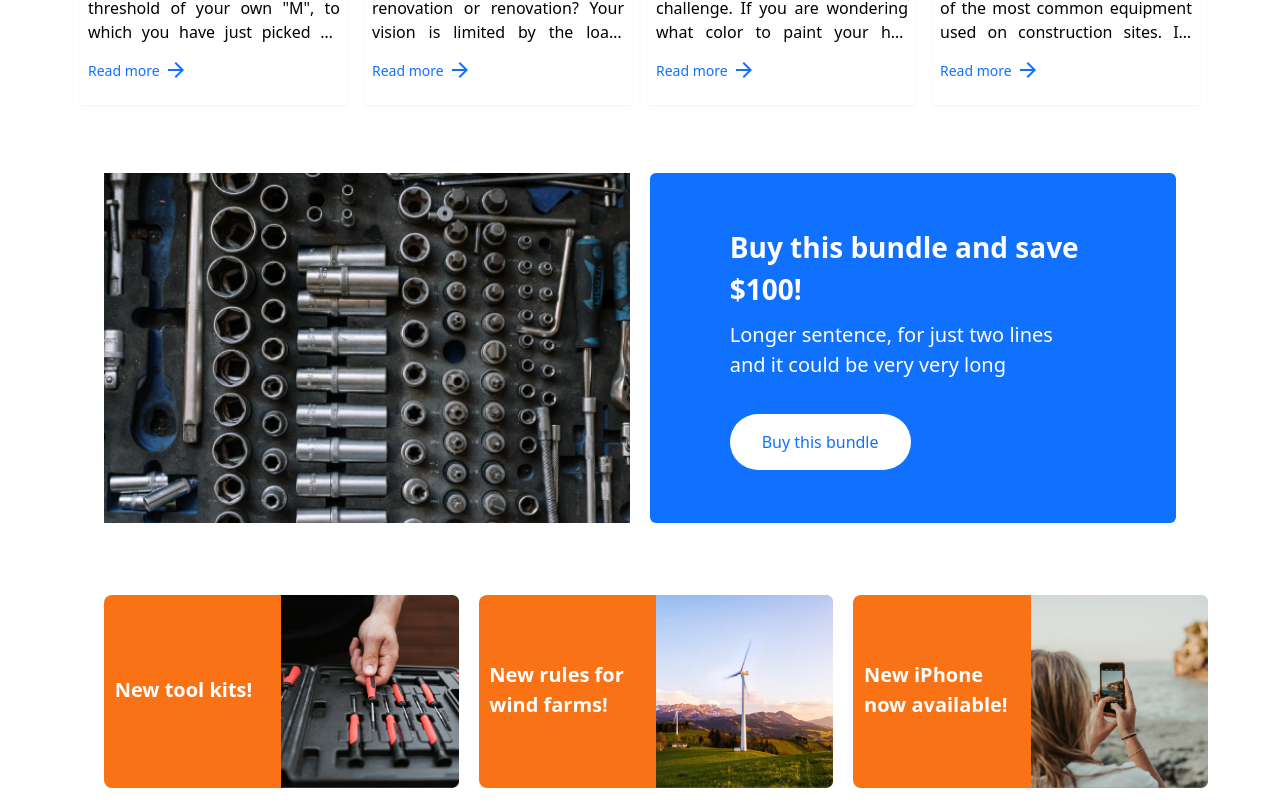
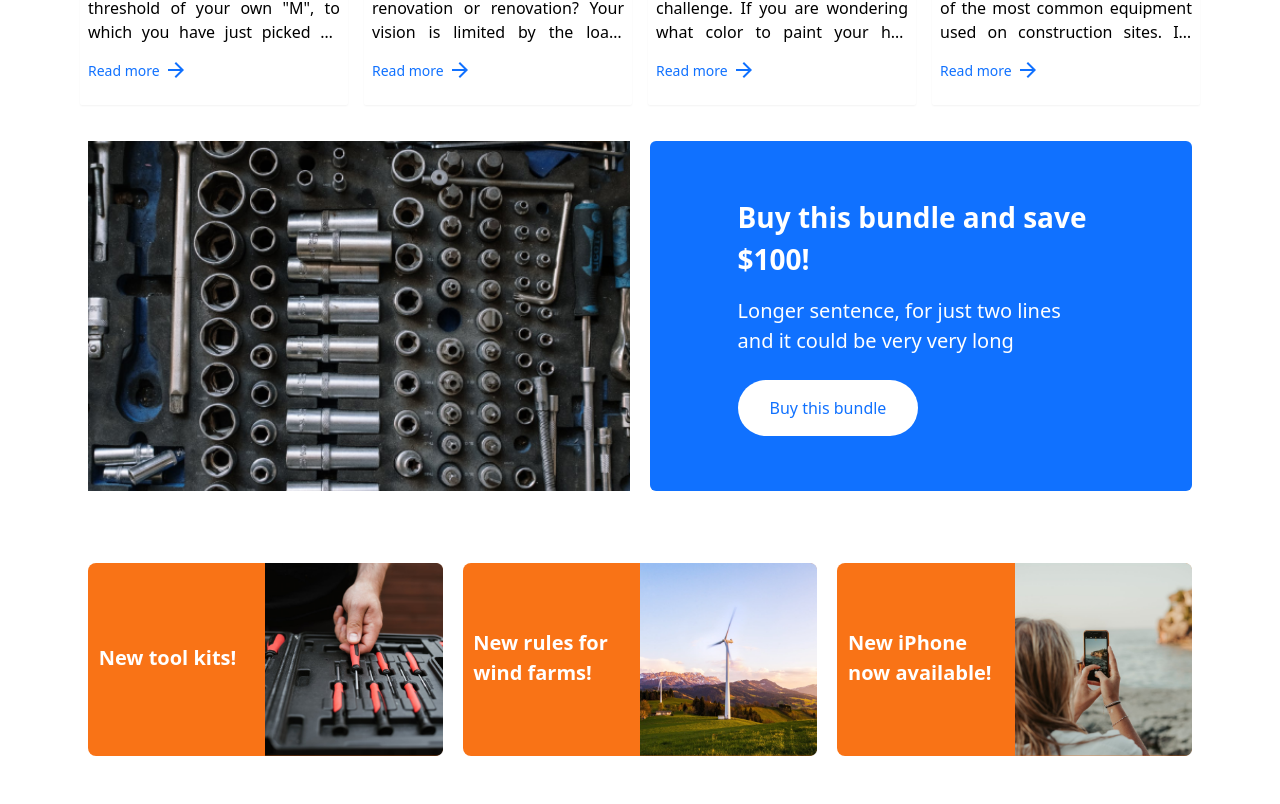
Before and after one commit to darshanbajgain/commerce-booster, a React (Vite) app: page / in a window 1280 px wide. Shown: the part 2116-2920 px from the top of the page. Built offline with nearby package versions, Linux system fonts and the light colour scheme.

Commit message:
style: css tsyled responsve made till middle ad boxes

```diff
--- a/src/component/AdBoxes/AdBoxes.jsx
+++ b/src/component/AdBoxes/AdBoxes.jsx
@@ -25,12 +25,10 @@ const AdBoxes = () => {
         }
     ]
     return (
-        <div className="flex flex-col items-center justify-center mt-[64px] md:grid grid-cols-2 lg:grid-cols-2 xl:grid-cols-3
-        gap-x-5 lg:mx-[88px]">
+        <div className="flex flex-col items-center justify-center mt-[64px]  md:grid grid-cols-2 lg:grid-cols-2 xl:grid-cols-3 lg:mx-[88px] gap-x-5">
 
             {
                 adObjects.map(ad => (
-                    //
                     <AdCard key={ad.id} ad={ad} />
                 ))
             }
--- a/src/component/AdBoxes/AdCard.jsx
+++ b/src/component/AdBoxes/AdCard.jsx
@@ -1,7 +1,7 @@
 
 export const AdCard = ({ad}) => {
     return (
-        <div  className="flex bg-orange-500 flex-row mx-[16px] mt-[8px] rounded-lg  md:w-[343px] lg:w-full
+        <div  className="flex bg-orange-500 flex-row mx-[16px] mt-[8px] rounded-lg lg:mx-0  md:w-[343px] lg:w-full
         transform transition-transform duration-300 ease-in-out hover:scale-105">
             <div className=" px-[24px] py-[64px] flex flex-col items-center  lg:w-1/2">
                 <div className=" text-white w-[124px] h-[62px] lg:w-[156px] xl:text-[20px] text-[16px] flex flex-col justify-center font-bold  ">
--- a/src/component/AdvertiseBox/AdvertiseBox.jsx
+++ b/src/component/AdvertiseBox/AdvertiseBox.jsx
@@ -1,7 +1,5 @@
 import drillMachine from "../../assets/advertisement_assests/drill.png";
-
 const AdvertiseBox = () => {
-
   return (
     <div className="bg-adBox mt-[64px] px-[16px] py-[24px] lg:py-[16px] lg:px-[88px] flex lg:flex-row lg:justify-between flex-col items-center">
       <div className="flex flex-col lg:flex-row items-center justify-center">
--- a/src/component/AdvertiseBoxMiddle/AdvertiseMiddleBox.jsx
+++ b/src/component/AdvertiseBoxMiddle/AdvertiseMiddleBox.jsx
@@ -3,21 +3,23 @@ import rawimage from "../../assets/advertisement_assests/rawmaterials.png";
 
 const AdvertiseMiddleBox = () => {
     return (
-        <div className="flex flex-col px-4 gap-y-2 mt-[64px] md:flex-row md:mx-[40px] lg:mx-[88px] md:gap-x-3 lg:gap-x-5 md:max-h-[300px] lg:max-h-[350px]">
-            <div className="flex justify-center md:w-1/2 overflow-hidden">
+        <div className="flex flex-col px-4 lg:px-0 lg gap-y-2 mt-[64px] sm:mt-[32px] sm:flex-row sm:gap-y-4 md:mx-[40px] lg:mx-[88px] sm:gap-x-3 lg:gap-x-5  md:max-h-[300px] lg:max-h-[350px]">
+            <div className="flex justify-center md:w-1/2">
                 <img className="w-full object-cover transform transition-transform duration-300 ease-in-out hover:scale-105" src={rawimage} alt="Advertisement" />
             </div>
-            <div className="bg-bgForOrderBtn flex flex-col px-4 py-10 gap-[10px] justify-center rounded-md md:w-1/2 md:mx-0 lg:mx-0">
-                <div className="flex justify-center md:justify-start text-[24px] md:text-[26px] lg:text-[28px] text-white font-bold md:mx-8 lg:mx-16">
+            <div className="bg-bgForOrderBtn flex flex-col px-4 py-10 gap-[10px] justify-center rounded-md md:w-1/2 md:mx-0 lg:mx-0 sm:px-6 sm:py-8">
+                <div className=" mx-0 lg:mx-[64px]">
+                    <div className="flex justify-start text-[24px] sm:text-[25px] md:text-[26px] lg:text-[28px] text-white font-bold mb-4">
                         Buy this bundle and save $100!
                     </div>
-                <p className="text-white text-[18px] md:text-[19px] lg:text-[20px] md:mx-8 lg:mx-16 md:max-w-[300px] lg:max-w-[344px]">
+                    <p className="text-white text-[18px] sm:text-[18.5px] md:text-[19px] lg:text-[20px]  md:max-w-[300px] lg:max-w-[344px]">
                         Longer sentence, for just two lines and it could be very very long
                     </p>
                     <div className="mt-[24px] flex justify-center md:justify-start lg:justify-start transform transition-transform duration-300 ease-in-out hover:scale-105">
-                    <button className="bg-white px-[32px] py-[16px] rounded-full text-[14px] md:text-[15px] lg:text-[16px] font-medium text-bgForOrderBtn md:mx-8 lg:mx-16">
+                        <button className="bg-white px-[32px] py-[16px] rounded-full text-[14px] sm:text-[14px] md:text-[14px] lg:text-[16px] font-medium text-bgForOrderBtn">
                             Buy this bundle
                         </button>
+                    </div>
                 </div>
             </div>
         </div>
--- a/src/component/RecommendedProducts/Cards.jsx
+++ b/src/component/RecommendedProducts/Cards.jsx
@@ -46,7 +46,7 @@ const Cards = ({ product }) => {
                     </div>
                 </div>
             </div>
-            <div className="text-gray-500 m-[8px] text-[14px] lg:h-6 h-[48px]">
+            <div className="text-gray-500 m-[8px] text-[14px] ">
                 {product.partNumber}
             </div>
             <div className="text-wrap m-[8px] w-[148px] h-[63px] lg:h-[52px] lg:w-[285px]">
```
Lines whose indentation alone changed are shown as unchanged.
